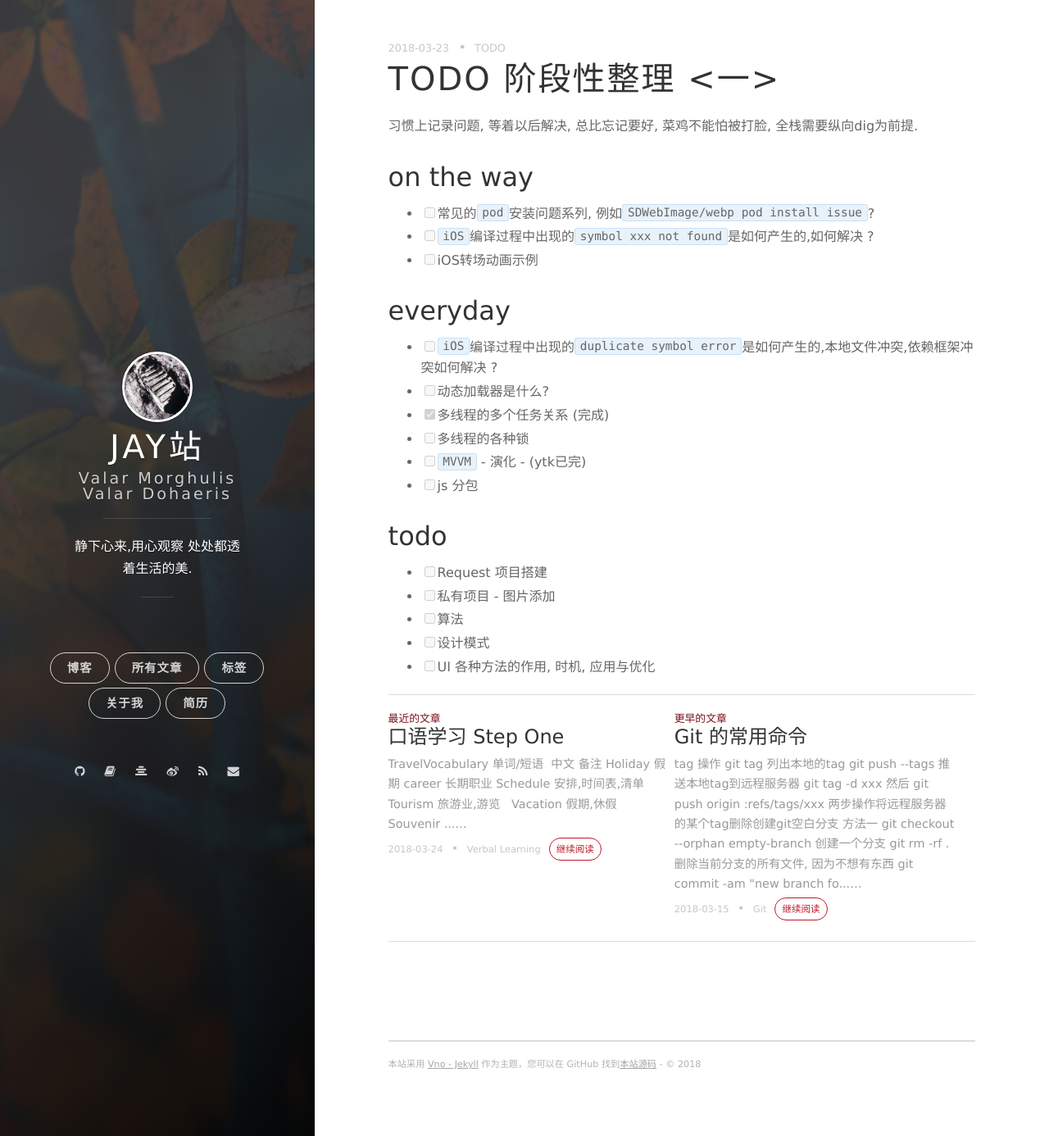
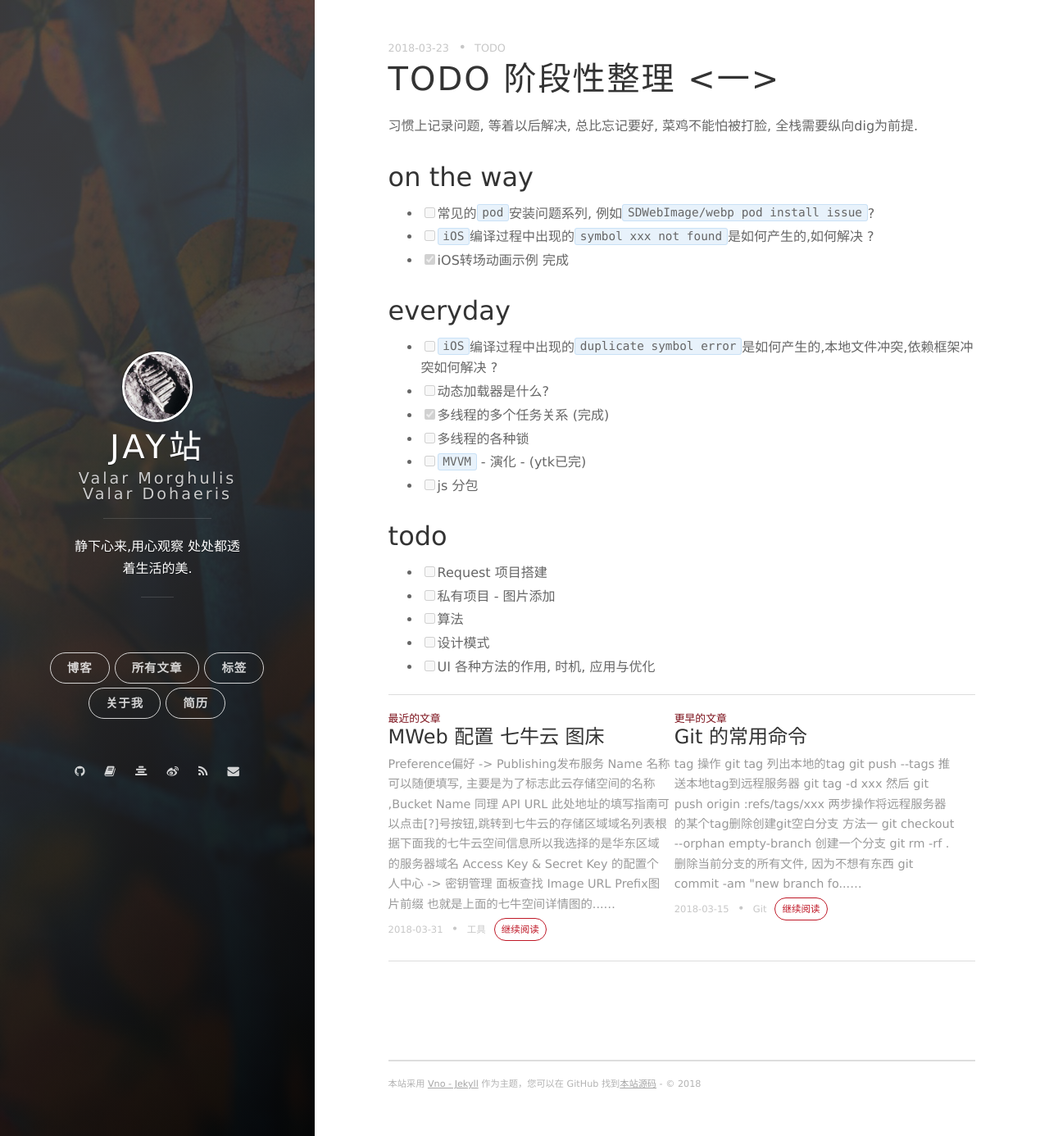
Before and after one commit to manajay/manajay.github.io, a Jekyll site: the page built from _posts/2018-03-14-todo-issue.md, in a window 1280 px wide and 1386 px high. Shown: the whole window at 82% size. Built offline with Jekyll 4.4.1, drawn with Linux system fonts in a browser that asks for light colours; nearby versions of some CDN libraries; comment, search, counter and statistics services are not loaded; part of the change alters nothing that is shown.

Commit message:
update MWeb pic service

````diff
--- a/_posts/2018-03-14-todo-issue.md
+++ b/_posts/2018-03-14-todo-issue.md
@@ -11,7 +11,7 @@ date: 2018-03-23 12:42:46 +09:00
 
 * [ ] 常见的`pod`安装问题系列, 例如`SDWebImage/webp pod install issue`?
 * [ ]  `iOS`编译过程中出现的`symbol xxx not found`是如何产生的,如何解决 ?
-* [ ]  iOS转场动画示例
+* [x]  iOS转场动画示例 完成
 
 ## everyday
 
--- a/_posts/2018-03-24-verbal-learning-02.md
+++ /dev/null
@@ -1,160 +0,0 @@
----
-layout: post
-title:  口语学习 Step One
-tag: Verbal Learning
-date: 2018-03-24 21:06:20 +09:00
----
-
-# Travel
-
-## Vocabulary
-
-
-| 单词/短语 |  中文 | 备注 |
-| --- | --- | --- |
-| Holiday  | 假期 | career 长期职业 |
-| Schedule | 安排,时间表,清单 | |
-| Tourism | 旅游业,游览 | |
-| Vacation | 假期,休假 | |
-| Souvenir | 纪念品,礼物 | |
-| Ecological destruction | 生态破坏 ||
-| Environmental pollution |||
-| domestic travel | 国内旅游 | |
-|  a self-driving traveling | 自驾游 ||
-
-## Sentence Structure
-
->
-*Have you ever been to Paris before?*
-*When did you go to Paris?*
-
-**Sample**
-
-1. I have been there before .
-2. I went there 2 years ago .
-
-**Answer**
-
-```
-No, actually i haven't traveled abroad .
-Given the pressure from life, i do not have much time or money to travel a lot.
-```
-
-## Discussion
-
-_1_ *Have you ever been abroad? Where have you been? If you had $100,000, where
-would you go on holiday? Would you live in another country for the rest of yourlife?*
-
-```
-No.
-
-```
-
-_2_ *Do you prefer to travel alone or in a group? Are you afraid of going abroad alone? Which way do
-you prefer to travel: by train, bus, plane or ship?*
-
-```
-
-```
-
-_3_ *What is the most interesting souvenir that you have ever bought on one of your
-holidays? How does it look like? How much did it cost you?*
-
-```
-
-```
-
-
-_4_ *Do you prefer summer vacation or winter vacation? Where did you go on your last
-vacation? With whom did you go?*
-
-```
-
-```
-
-_5_ *Do you think tourism has a negative effect on societies?*
-
-```
-
-```
-
-
--------
-
-# Career
-
-## Vocabulary
-
-
-| 单词/短语 |  中文 | 备注 |
-| --- | --- | --- |
-| occupation  | 工作,职业 | career 长期职业 |
-| harsh | 粗糙的,严厉的 | 让人不开心的 |
-| Clerk | 职员,记事员 |  |
-| Reception | 接见,招待处 | Conference hall 会议室 |
-| Sinopec | 中石化 |  |
-| state-owned business | 国企 | government-owned corporation 国企 |
-| Chemical Engineering & Technology  | 化学工程与工艺 |  |
-| speciality | 专业 | major 主修 |
-| intonation | 语调 |  |
-| accuracy | 精确 ||
-| pronunciation | 发音 | |
-| repetition | 重复 | |
-| superb | 一流的 | |
-| lotus | 莲花 | |
-| informal| 非正式的 | |
-| dessert | 甜点 | |
-| enhancement | 提高 | |
-
-
-## Sentence Structure
-
-1. prefer to do: 宁可做某事；更喜欢做某事
-2. prefer doing: 喜欢做某事
-
-```
-When it comes to this,  i prefer staying at home to hanging out .
-```
-
-## Discussion
-
-1 *Do you have a job? Do you like your job? Do you think it is more important to make a
-lot of money or to enjoy your job? How do you get along with your boss?*
-
-```
-Yes, i have a job.
-It's been almost 5 years since graduating from university.
-Yes, of course, i enjoy it most of time . Emm..   I will not deny that some work can be boring too.
-From my perspective, i think both is important. We   have to make enough money to live a better life, after all our body needs food.  will encounter many challenges which may bring us bad feelings or frustration during our work time.  Most of time we fail the job when we are in a bad mood , but that's acceptable. We should cheer up and move on.
-Be the right position and follow their orders. I can share my thoughts when it is necessary.
-```
-
-2 *What job(s) do you wish to have in the future? Do you think it would be possible for
-you to get this job?*
-
-```
-To be an expert in the field of software development.
-Yes , i think i can make it. I will try to earn the chance.
-```
-
-3 *How do your wants and desires affect your career options?*
-
-```
-That's a lot to say.  You know that my speciality is Chemical Engineering & Technology . That's not my decision to make. My family is not that rich. In order to make a better life , i have to choose this speciality . It's easier to find a job.
-But that's not what i want. So i quit the job and learn software development by myself. Now i'm doing  the job i'm interested.
-```
-
-
-4 *What are the most frequently asked questions in a job interview? What could be the best
-possible answers to those questions? What are the worst?*
-
-```
-Technical problems i think. There is no a particular answer to all questions. The worst may be the answer that you make up. Just show your honesty and don't be shy.
-```
-
-5 *What are some common occupations in your country? What are some common jobs for
-women in your country?*
-
-```
-Emm... i have no clue .
-```
--- /dev/null
+++ b/_posts/2018-03-31-mweb-qiniu-pic-service.md
@@ -0,0 +1,38 @@
+---
+layout: post
+title:  MWeb 配置 七牛云 图床
+tag: 工具
+date: 2018-03-31 14:06:20 +09:00
+---
+
+`Preference`偏好 -> `Publishing`发布服务
+
+![](http://p3q1ykanf.bkt.clouddn.com/15224754882035.jpg)
+
+
+* `Name` 名称可以随便填写, 主要是为了标志此云存储空间的名称 ,`Bucket Name` 同理
+* `API URL` 此处地址的填写指南可以点击[[?]](https://developer.qiniu.com/kodo/manual/1671/region-endpoint)号按钮,跳转到七牛云的存储区域域名列表
+
+![](http://p3q1ykanf.bkt.clouddn.com/15224758046099.jpg)
+
+根据下面我的七牛云空间信息
+
+![](http://p3q1ykanf.bkt.clouddn.com/15224759011915.jpg)
+
+所以我选择的是华东区域的服务器域名
+
+* `Access Key` & `Secret Key` 的配置
+
+`个人中心` -> `密钥管理` 面板查找
+
+![](http://p3q1ykanf.bkt.clouddn.com/15224760971159.jpg)
+
+* `Image URL Prefix`图片前缀 也就是上面的七牛空间详情图的 **测试域名** 地址
+* `Image URL Suffix` 图片后缀可以不用填写
+
+测试一下吧
+
+![](http://p3q1ykanf.bkt.clouddn.com/15224770632815.jpg)
+
+> 最后实战
+![](http://p3q1ykanf.bkt.clouddn.com/15224773508595.jpg)
````
Also changed, not shown: _posts/2018-02-06-how-to-use-OpenVPN.md (line endings or trailing spaces).
